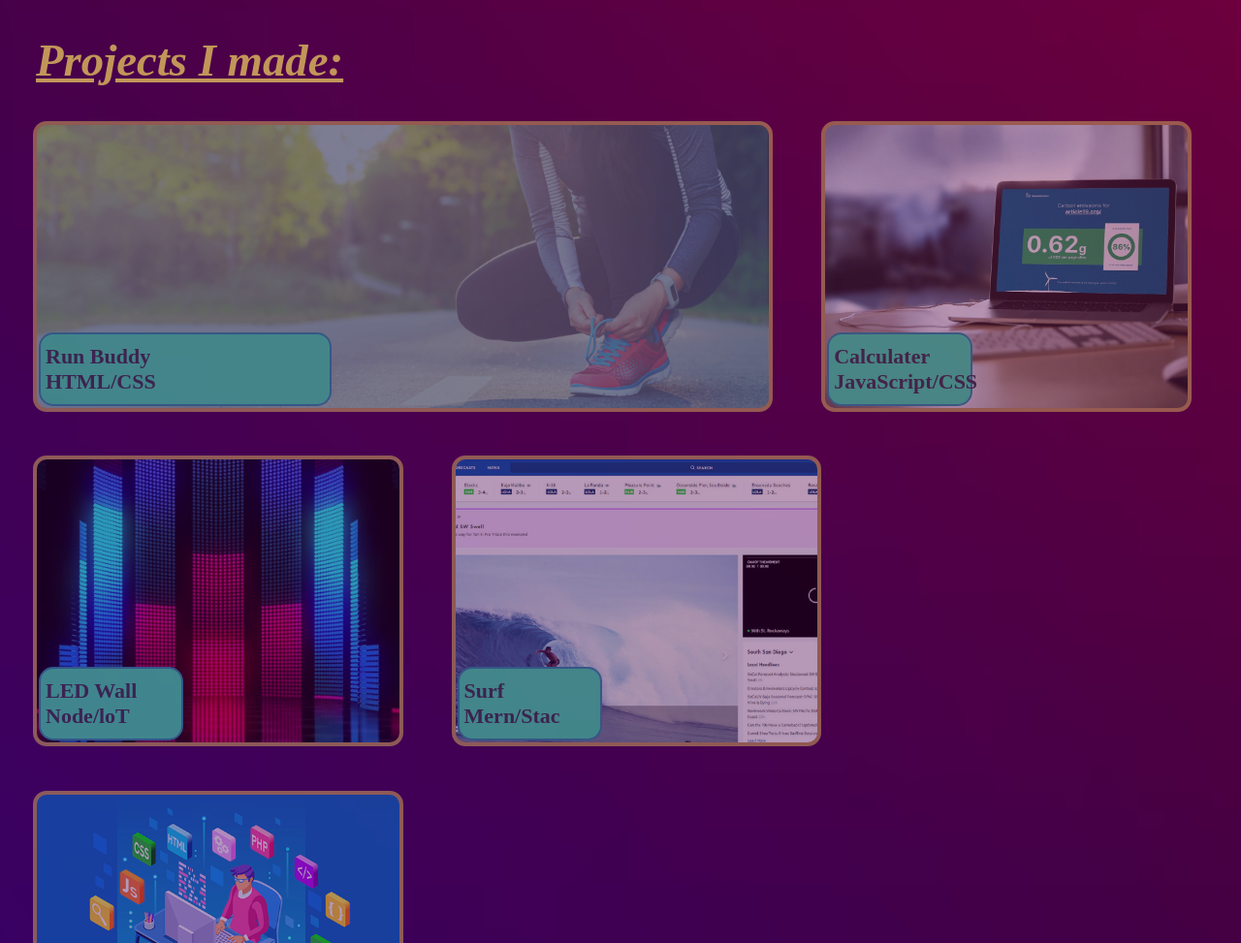
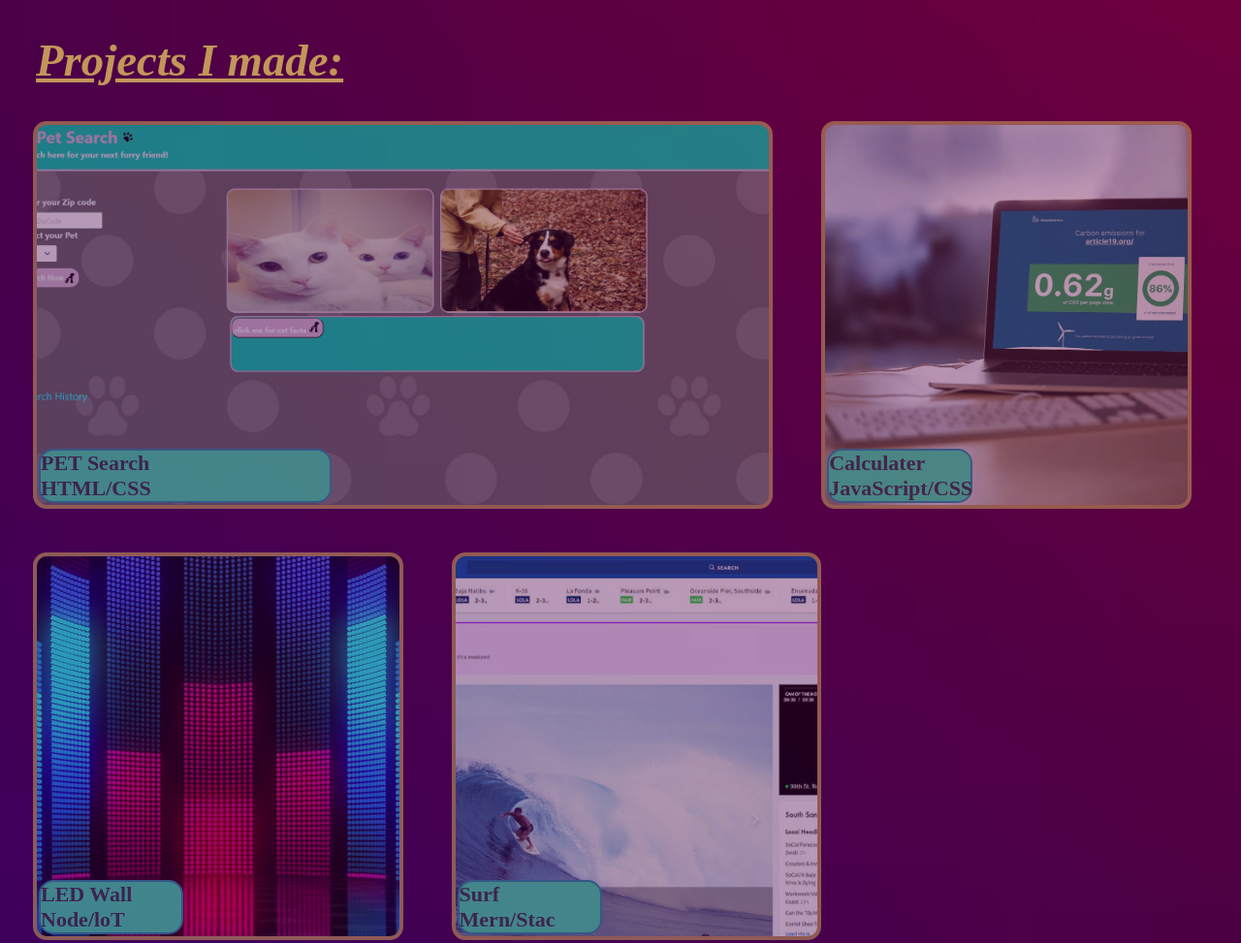
Before and after one commit to ghaliarose89/Challenge2, a plain HTML site: page index.html in a window 1280 px wide. Shown: the part 1040-2013 px from the top of the page at 97% size. Drawn offline with Linux system fonts and the light colour scheme.

Commit message:
adding project1

```diff
--- a/assets/Css/style.css
+++ b/assets/Css/style.css
@@ -21,7 +21,7 @@
   }
 
 
-header{
+header {
     background-color: rgb(109, 80, 84);
     margin: 0;
     display: flex;
@@ -175,10 +175,10 @@ li {
 .proj-1{
 
     width:60%;
-    height: 300px;
+    height: 400px;
     border-radius: 14px;
     border: 4px solid var(--main-color);
-     background-image: url("../Pictures/flipped-hero-image.jpg") ;opacity:0.6;
+     background-image: url("../Pictures/PetSearch.JPG") ;opacity:0.6;
      background-size: cover;
      background-position:center;
      margin: 20px;
@@ -200,7 +200,7 @@ li {
     width: 40%;
     background-color: rgb(66 222 176);
     color: #393b4f;
-    padding: 10px 5px;
+    /* padding: 10px 5px; */
     border: 2px solid rgb(43, 145, 170);
     border-radius: 15px;
     text-decoration: none;
@@ -236,7 +236,7 @@ li {
   .projs{
 
     width:30%;
-    height: 300px;
+    height: 400px;
     border-radius: 14px;
     border: 4px solid  var(--main-color);
     font-size: 22px;
--- a/index.html
+++ b/index.html
@@ -81,7 +81,7 @@
 
             <div class="proj-1">
 
-                <a href="https://ghaliarose89.github.io/Run-Buddy/"> Run Buddy <br/> HTML/CSS</a>
+                <a href="https://ghaliarose89.github.io/pet-search/"> PET Search <br/> HTML/CSS</a>
 
             </div>
 
```
Also changed, not shown: assets/Pictures/PetSearch.JPG (added).
